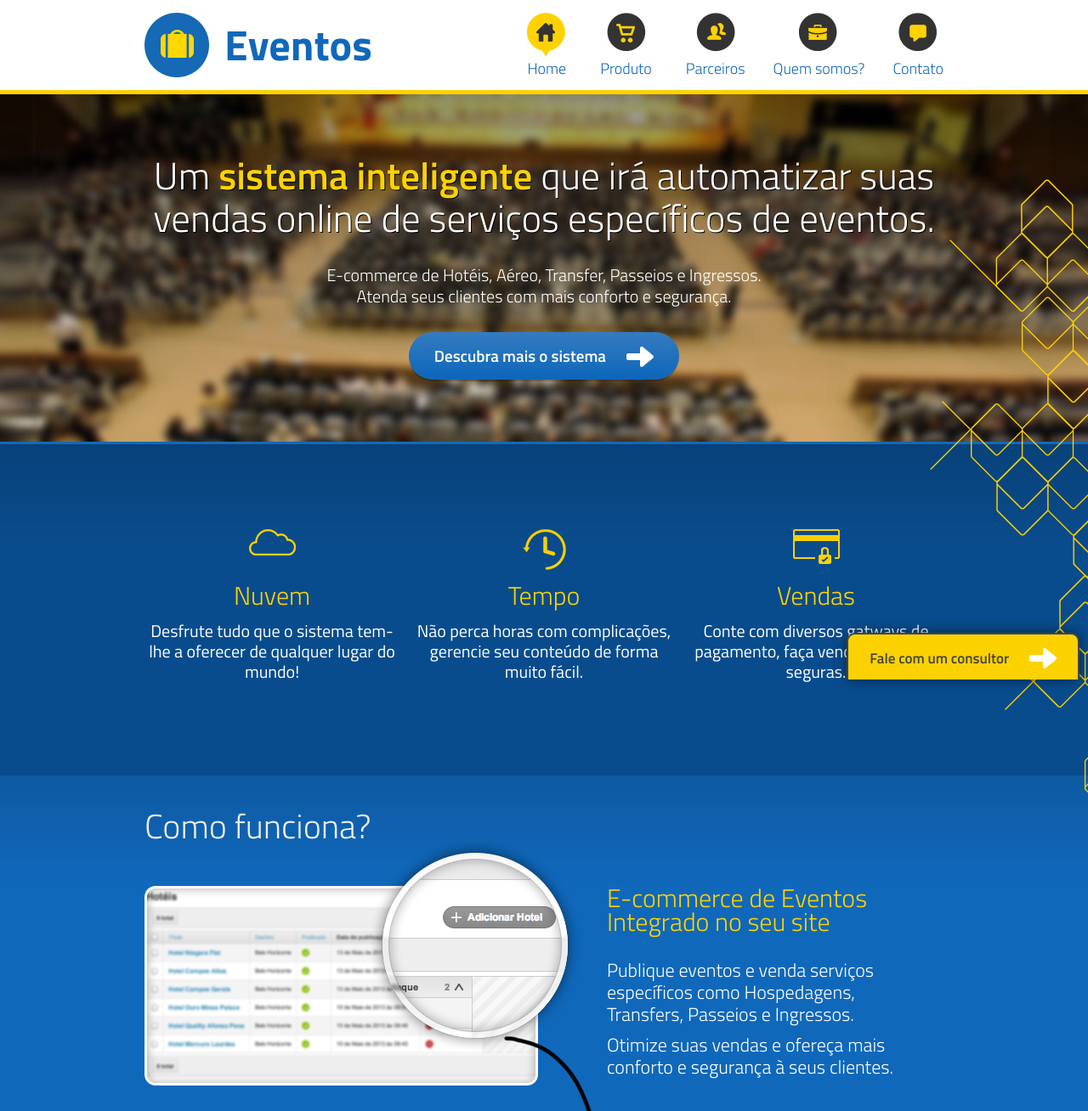
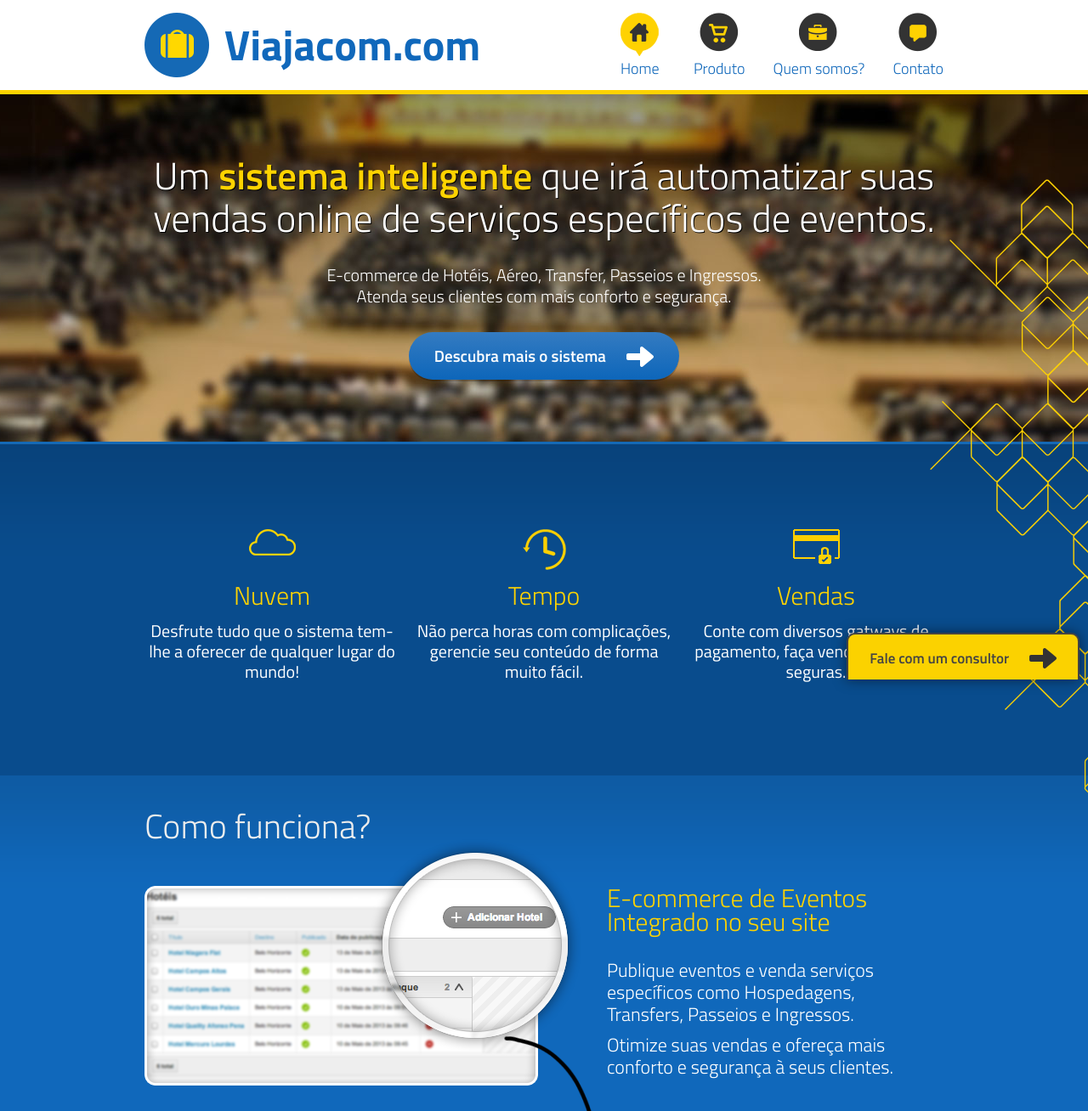
Before and after one commit to intip/site-eventos, a Django app: page / in a window 1280 px wide. Shown: the top 1308 px of the page at 85% size. Run offline with Django 3.2, Linux system fonts and the light colour scheme.

Commit message:
Remove link do menu e altera nome da logo

```diff
--- a/core/templates/base.html
+++ b/core/templates/base.html
@@ -28,7 +28,7 @@
     {% block contato %}
     <!-- Contato Fixo -->
     <a href="/contato/" class="fixed-contato">
-        <p>Fale com um consultor <i class="icon-arrow-btn icon-white"></i></p>
+        <p>Fale com um consultor <i class="icon-arrow-btn"></i></p>
     </a>
     {% endblock %}
 
@@ -39,7 +39,7 @@
             <!-- Logo -->
             <div class="logo-viaja pull-left">
                 <span class="logo pull-left"></span>
-                <span class="title">Eventos</span>
+                <span class="title">Viajacom.com</span>
             </div>
 
             <!-- Navegação - Fixo -->
@@ -53,11 +53,6 @@
                     <li>
                         <a href="/produto/">
                             <i class="icon-cart"></i><span class="title">Produto</span>
-                        </a>
-                    </li>
-                    <li>
-                        <a href="/parceiros/">
-                            <i class="icon-clientes"></i><span class="title">Parceiros</span>
                         </a>
                     </li>
                     <li>
```
